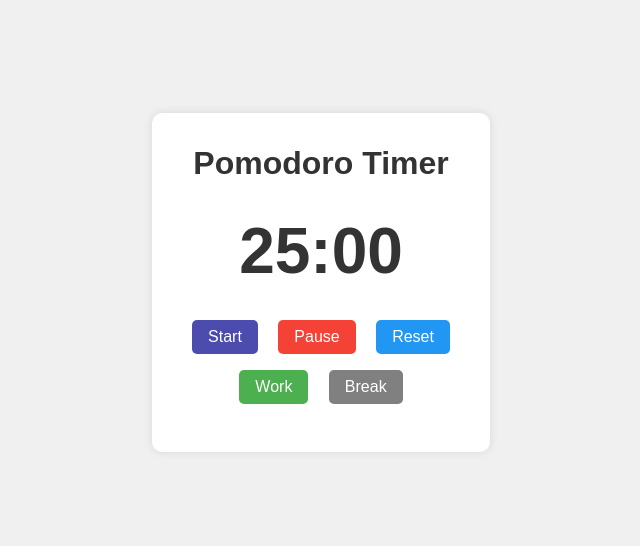
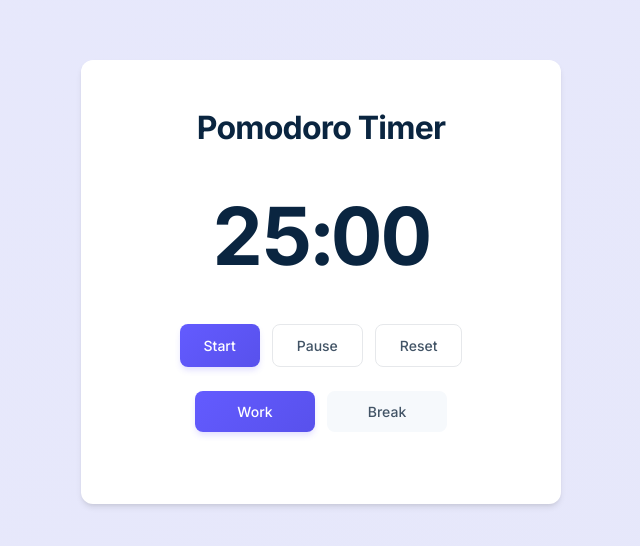
Before and after one commit to alex-morcg/pomodoro, a plain HTML site: page index.html in a window 1280 px wide. Shown: the part 118-664 px from the top of the page, without its empty margins (319-959 px from the left). Drawn offline with Linux system fonts and the light colour scheme.

Commit message:
stripe style

```diff
--- a/index.html
+++ b/index.html
@@ -5,21 +5,27 @@
     <meta name="viewport" content="width=device-width, initial-scale=1.0">
     <title>Pomodoro Timer</title>
     <link rel="stylesheet" href="styles.css">
+    <link rel="preconnect" href="https://fonts.googleapis.com">
+    <link rel="preconnect" href="https://fonts.gstatic.com" crossorigin>
+    <link href="https://fonts.googleapis.com/css2?family=Inter:wght@400;500;600;700&display=swap" rel="stylesheet">
 </head>
 <body>
+    <div class="gradient-bg"></div>
     <div class="container">
+        <div class="card">
             <h1>Pomodoro Timer</h1>
             <div class="timer">
                 <span id="minutes">25</span>:<span id="seconds">00</span>
             </div>
             <div class="controls">
-            <button id="start">Start</button>
-            <button id="pause">Pause</button>
-            <button id="reset">Reset</button>
+                <button id="start" class="primary-button">Start</button>
+                <button id="pause" class="secondary-button">Pause</button>
+                <button id="reset" class="secondary-button">Reset</button>
             </div>
             <div class="mode">
-            <button id="work" class="active">Work</button>
-            <button id="break">Break</button>
+                <button id="work" class="mode-button active">Work</button>
+                <button id="break" class="mode-button">Break</button>
+            </div>
         </div>
     </div>
     <script src="script.js"></script>
--- a/styles.css
+++ b/styles.css
@@ -4,75 +4,135 @@
     box-sizing: border-box;
 }
 
+:root {
+    --stripe-blue: #635bff;
+    --stripe-purple: #5851ec;
+    --stripe-dark: #0a2540;
+    --stripe-light: #f6f9fc;
+    --stripe-gray: #425466;
+}
+
 body {
-    font-family: Arial, sans-serif;
+    font-family: 'Inter', -apple-system, BlinkMacSystemFont, sans-serif;
+    min-height: 100vh;
+    background-color: var(--stripe-light);
+    color: var(--stripe-dark);
+    position: relative;
+    overflow-x: hidden;
+}
+
+.gradient-bg {
+    position: fixed;
+    top: 0;
+    left: 0;
+    right: 0;
+    height: 100vh;
+    background: linear-gradient(135deg, rgba(99, 91, 255, 0.1) 0%, rgba(88, 81, 236, 0.1) 100%);
+    z-index: -1;
+}
+
+.container {
     display: flex;
     justify-content: center;
     align-items: center;
     min-height: 100vh;
-    background-color: #f0f0f0;
+    padding: 2rem;
 }
 
-.container {
+.card {
+    background: white;
+    padding: 3rem;
+    border-radius: 12px;
+    box-shadow: 0 4px 6px -1px rgba(0, 0, 0, 0.1), 0 2px 4px -1px rgba(0, 0, 0, 0.06);
+    width: 100%;
+    max-width: 480px;
     text-align: center;
-    background-color: white;
-    padding: 2rem;
-    border-radius: 10px;
-    box-shadow: 0 0 10px rgba(0, 0, 0, 0.1);
 }
 
 h1 {
-    color: #333;
-    margin-bottom: 2rem;
+    color: var(--stripe-dark);
+    font-size: 2rem;
+    font-weight: 700;
+    margin-bottom: 2.5rem;
+    letter-spacing: -0.025em;
 }
 
 .timer {
-    font-size: 4rem;
-    font-weight: bold;
-    color: #333;
-    margin-bottom: 2rem;
+    font-size: 5rem;
+    font-weight: 700;
+    color: var(--stripe-dark);
+    margin-bottom: 2.5rem;
+    letter-spacing: -0.025em;
+    font-variant-numeric: tabular-nums;
 }
 
 .controls, .mode {
-    margin-bottom: 1rem;
+    margin-bottom: 1.5rem;
+    display: flex;
+    gap: 0.75rem;
+    justify-content: center;
 }
 
 button {
-    padding: 0.5rem 1rem;
-    margin: 0 0.5rem;
-    font-size: 1rem;
+    padding: 0.75rem 1.5rem;
+    font-size: 0.875rem;
+    font-weight: 500;
+    border: none;
+    border-radius: 8px;
     cursor: pointer;
-    border: none;
-    border-radius: 5px;
-    background-color: #4c4caf;
-    color: white;
-    transition: background-color 0.3s;
+    transition: all 0.2s ease;
+    font-family: inherit;
 }
 
-button:hover {
-    background-color: #45a049;
+.primary-button {
+    background: linear-gradient(135deg, var(--stripe-blue) 0%, var(--stripe-purple) 100%);
+    color: white;
+    box-shadow: 0 4px 6px -1px rgba(99, 91, 255, 0.2);
 }
 
-#pause {
-    background-color: #f44336;
+.primary-button:hover {
+    transform: translateY(-1px);
+    box-shadow: 0 6px 8px -1px rgba(99, 91, 255, 0.3);
 }
 
-#pause:hover {
-    background-color: #da190b;
+.secondary-button {
+    background-color: white;
+    color: var(--stripe-gray);
+    border: 1px solid #e6e8eb;
 }
 
-#reset {
-    background-color: #2196F3;
+.secondary-button:hover {
+    background-color: var(--stripe-light);
+    color: var(--stripe-dark);
 }
 
-#reset:hover {
-    background-color: #0b7dda;
+.mode-button {
+    background-color: var(--stripe-light);
+    color: var(--stripe-gray);
+    flex: 1;
+    max-width: 120px;
 }
 
-.mode button {
-    background-color: #808080;
+.mode-button.active {
+    background: linear-gradient(135deg, var(--stripe-blue) 0%, var(--stripe-purple) 100%);
+    color: white;
+    box-shadow: 0 4px 6px -1px rgba(99, 91, 255, 0.2);
 }
 
-.mode button.active {
-    background-color: #4CAF50;
+@media (max-width: 480px) {
+    .card {
+        padding: 2rem;
+    }
+
+    .timer {
+        font-size: 4rem;
+    }
+
+    .controls, .mode {
+        flex-direction: column;
+    }
+
+    button {
+        width: 100%;
+    }
 }
```
Lines whose indentation alone changed are shown as unchanged.
